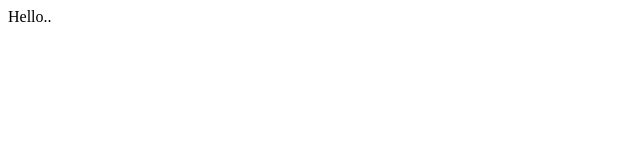
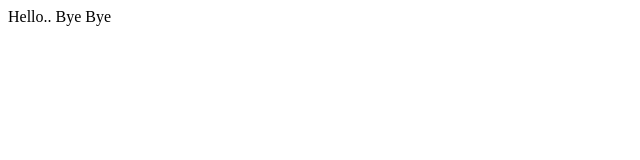
Before and after one commit to shashikala20/Demo, a plain HTML site: page index.html in a window 1280 px wide. Shown: the full height of the page, 0-640 px from the left. Drawn offline with Linux system fonts and the light colour scheme.

Commit message:
comment index.html

```diff
--- a/index.html
+++ b/index.html
@@ -8,5 +8,6 @@
 </head>
 <body>
    Hello..
+   Bye Bye
 </body>
 </html>
```
